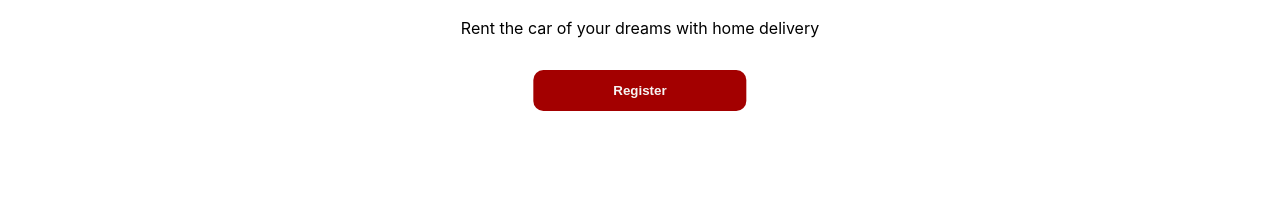
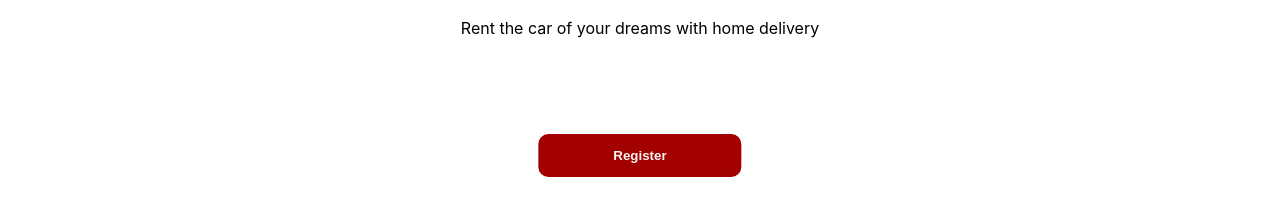
Before and after one commit to vozyy/car-rental-app, a React (Create React App) app in the folder client/: page /register in a window 1280 px wide. Shown: the part 526-742 px from the top of the page. Built offline with nearby package versions, Linux system fonts and the light colour scheme.

Commit message:
style: add styling

```diff
--- a/client/src/components/Register/RegisterForm.module.css
+++ b/client/src/components/Register/RegisterForm.module.css
@@ -32,18 +32,19 @@
   position: absolute;
   left: 50%;
   transform: translateX(-50%);
-  padding: 0.8rem 5rem;
+  padding: 0.7rem 4.5rem;
   border-radius: 10px;
-  border: none;
+  margin-top: 4rem;
   background-color: #a30000;
   color: #f7f4f3;
   font-weight: 900;
+  border: 3px solid #a30000;
 }
 
 .register-modal-btn:hover {
-  transition: 0.3s ease-out;
   background-color: #f7f4f3;
   color: #a30000;
+  transition: 0.3s ease-out;
 }
 
 .register-error-message {
@@ -71,9 +72,3 @@
 
 @media screen and (min-width: 1280px) {
 }
-
-/*
-colors:
-#A30000 red
-#070707 black
-#F7F4F3 white smoke */
--- a/client/src/components/Register/RegisterFormInput.module.css
+++ b/client/src/components/Register/RegisterFormInput.module.css
@@ -17,9 +17,3 @@
 .register-form-input:focus {
   box-shadow: 0 2px 4px rgba(0, 0, 0, 0.3);
 }
-
-/*
-colors:
-#A30000 red
-#070707 black
-#F7F4F3 white smoke */
```
